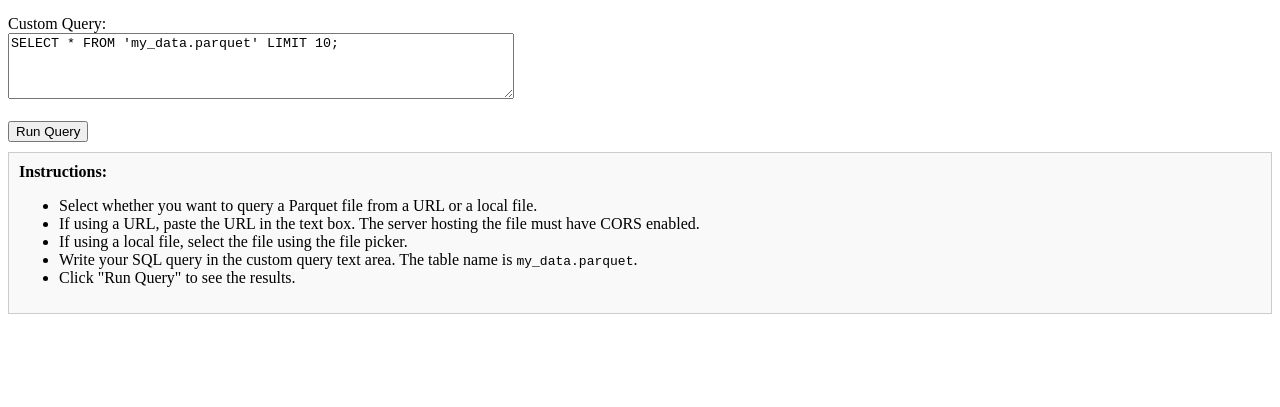
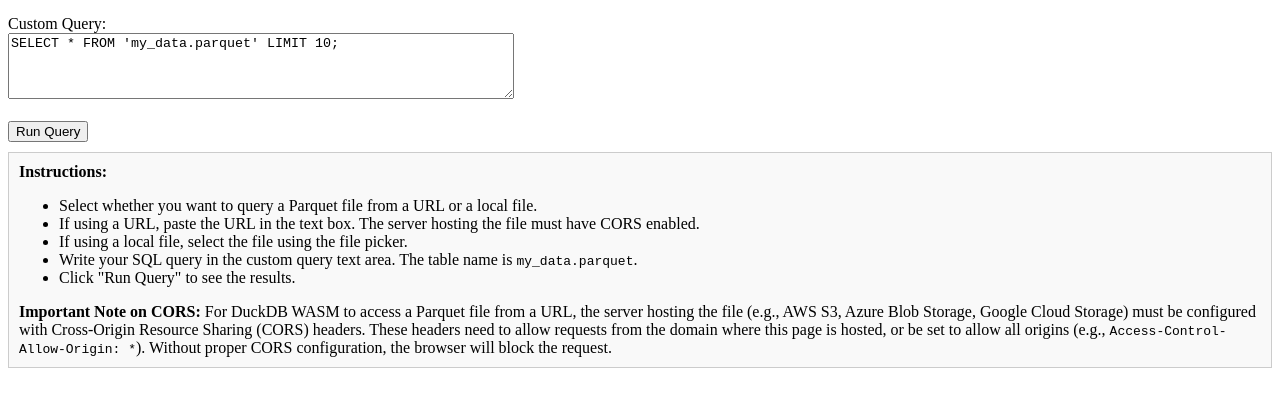
Before and after one commit to thakshakg/fast-read, a plain HTML site: page index.html in a window 1280 px wide. Shown: the part 127-534 px from the top of the page. Drawn offline with Linux system fonts and the light colour scheme.

Commit message:
Update index.html

```diff
--- a/index.html
+++ b/index.html
@@ -46,6 +46,7 @@
             <li>Write your SQL query in the custom query text area. The table name is <code>my_data.parquet</code>.</li>
             <li>Click "Run Query" to see the results.</li>
         </ul>
+        <strong>Important Note on CORS:</strong> For DuckDB WASM to access a Parquet file from a URL, the server hosting the file (e.g., AWS S3, Azure Blob Storage, Google Cloud Storage) must be configured with Cross-Origin Resource Sharing (CORS) headers. These headers need to allow requests from the domain where this page is hosted, or be set to allow all origins (e.g., <code>Access-Control-Allow-Origin: *</code>). Without proper CORS configuration, the browser will block the request.
     </div>
     <table id="resultsTable">
         <thead></thead>
```
